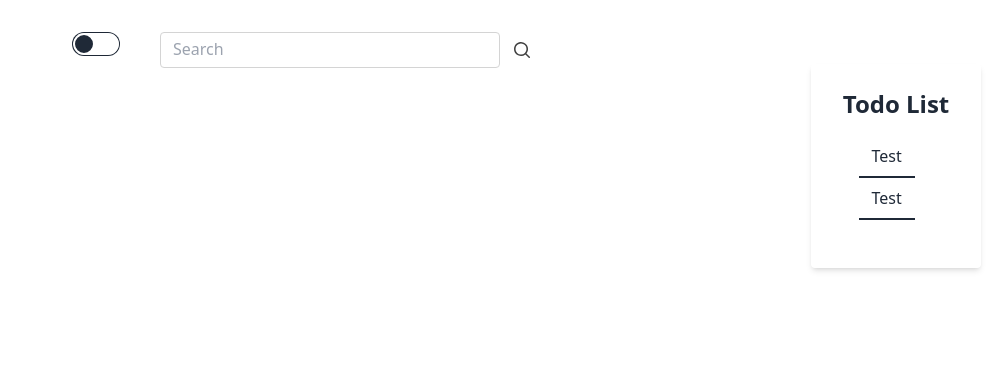
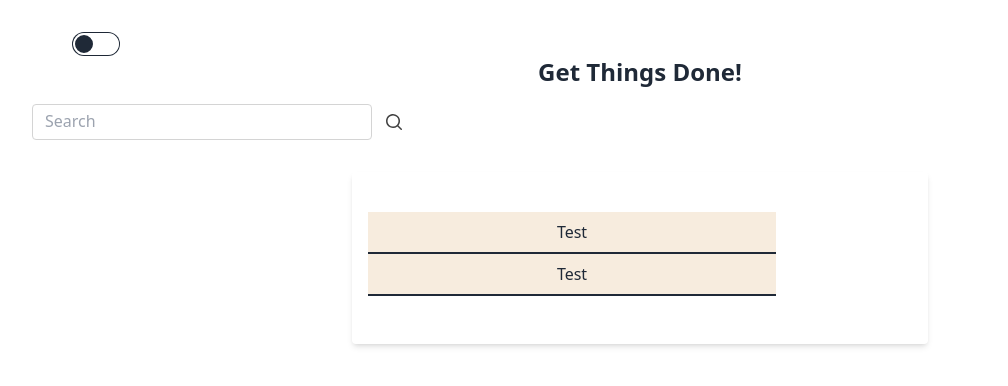
Before and after one commit to Bepixeled/todo-react, a React (Vite) app: page / in a window 1280 px wide. Shown: the top 386 px of the page, without its empty margins (0-1008 px from the left). Built offline with nearby package versions, Linux system fonts and the light colour scheme.

Commit message:
Change layout, todo bg colors

```diff
--- a/src/App.jsx
+++ b/src/App.jsx
@@ -65,9 +65,10 @@ function App() {
             </svg>
           </label>
         </div>
-        <Search />
-        <TodoList />
       </div>
+      <h2 className="block text-2xl font-bold mb-4">Get Things Done!</h2>
+      <Search />
+      <TodoList />
     </>
   );
 }
--- a/src/components/TodoList.jsx
+++ b/src/components/TodoList.jsx
@@ -5,15 +5,12 @@ const TodoList = () => {
   const [todoItems, setTodoItems] = useState([]);
 
   return (
-    <div className="max-w-xl mx-auto mt-8">
-      <div className="shadow-md rounded px-8 pt-6 pb-8 mb-4">
-        <h2 className="text-2xl font-bold mb-4">Todo List</h2>
-
+    <div className="shadow-md rounded max-w-xl mx-auto mt-8 pt-6 pb-8 mb-4">
       <ol className="justify-center flex-col items-center m-4">
-          <li className="p-2 dark:bg-dark-secondary-200 border-b-2 border-solid dark:border-blue-200 bg-gray-200 border-gray-700 w-9/12 ">
+        <li className="p-2 dark:bg-dark-secondary-700 bg-light-primary-100 border-b-2 border-solid dark:border-blue-200 bg-gray-200 border-gray-700 w-9/12 ">
           Test
         </li>
-          <li className="p-2 dark:bg-dark-secondary-700 border-b-2 border-solid dark:border-blue-200 bg-gray-200 border-gray-700 w-9/12 ">
+        <li className="p-2 dark:bg-dark-secondary-700 bg-light-primary-100 border-b-2 border-solid dark:border-blue-200 bg-gray-200 border-gray-700 w-9/12 ">
           Test
         </li>
         {todoItems.map((item, index) => {
@@ -25,7 +22,6 @@ const TodoList = () => {
         })}
       </ol>
     </div>
-    </div>
   );
 };
 
```
Lines whose indentation alone changed are shown as unchanged.
